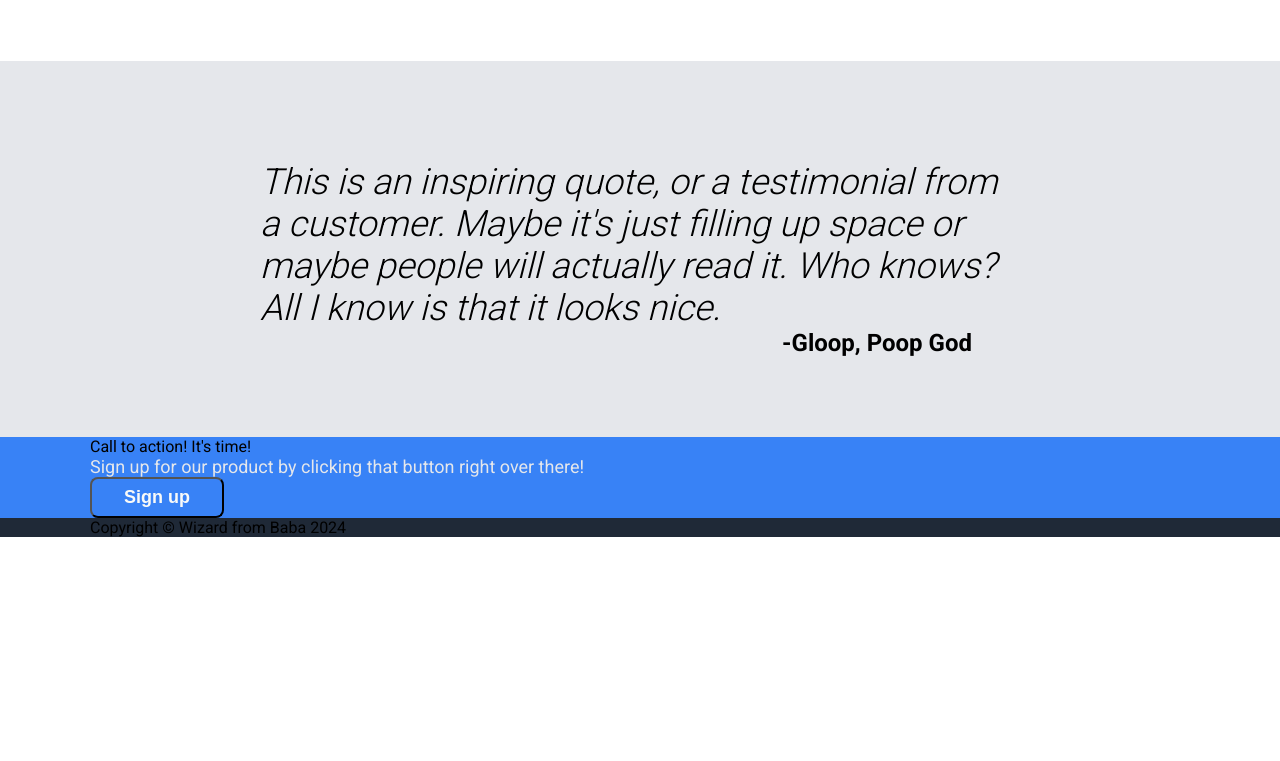
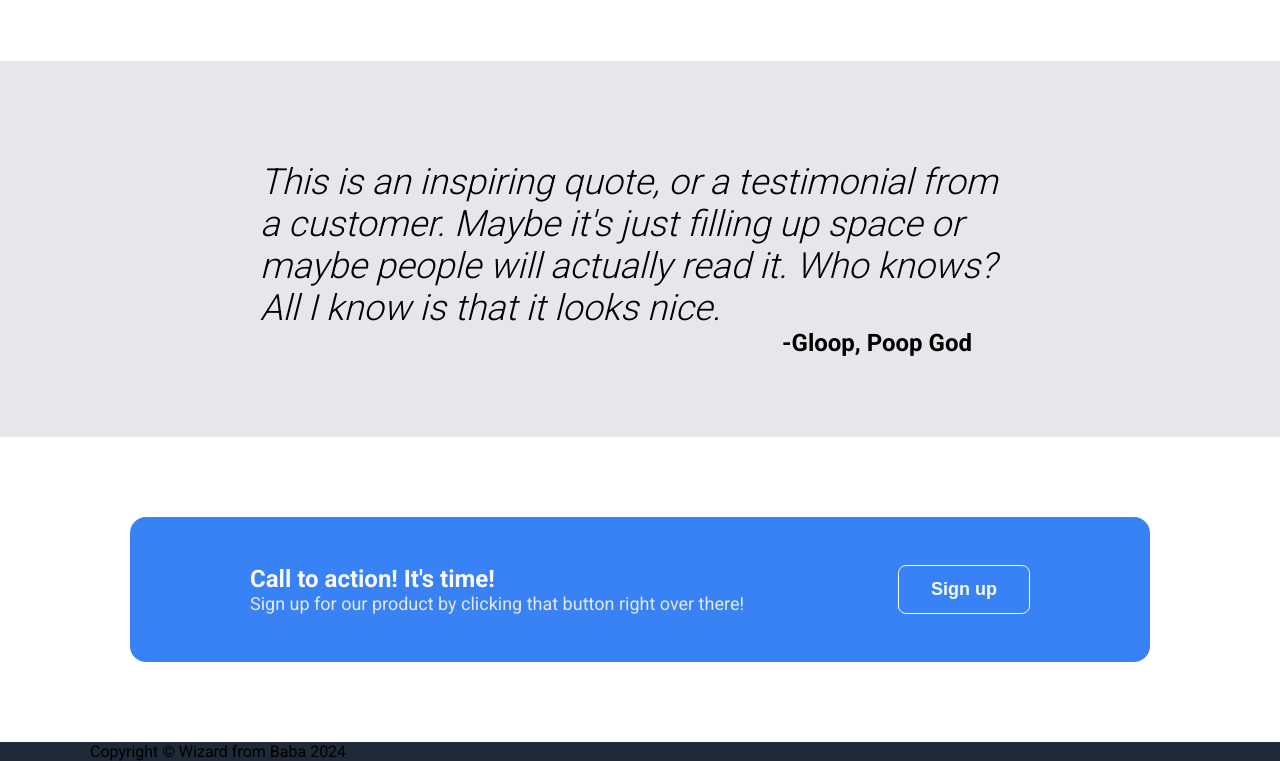
Before and after one commit to poop-fart45/odin-landing-page, a plain HTML site: page index.html in a window 1280 px wide. Shown: the part 994-1755 px from the top of the page. Before the commit the page ends 1531 px from the top, so only its background shows below. Drawn offline with Linux system fonts and the light colour scheme.

```diff
--- a/css/style.css
+++ b/css/style.css
@@ -20,12 +20,8 @@ body {
     background-color: #1F2937;
 }
 
-button,
-.cta {
+button {
     background-color: #3882F6;
-}
-
-button {
     font-size: 18px;
     font-weight: bold;
     padding: 8px 32px;
@@ -44,6 +40,7 @@ button {
 
 .header .logo,
 .hero .text,
+.cta .text,
 button {
     color: #F9FAF8;
 }
@@ -168,5 +165,33 @@ button {
 
 /* cta */
 
+.cta {
+    /* height: 300px; */
+}
+
+.cta > .content {
+    margin-top: 80px;
+    margin-bottom: 80px;
+    padding: 0;
+}
+
+.cta .box {
+    background-color: #3882F6;
+    border-radius: 16px;
+    display: flex;
+    justify-content: space-between;
+    padding: 48px 120px;
+    margin: 0px 40px;
+}
+
+.cta .text {
+    font-size: 24px;
+    font-weight: bold;
+}
+
+.cta button {
+    border: 1px solid #F9FAF8;
+}
+
 
 /* footer */
--- a/index.html
+++ b/index.html
@@ -62,7 +62,7 @@
         <div class="content">
             <div class="box">
                 <div class="left">
-                    <div>Call to action! It's time!</div>
+                    <div class="text">Call to action! It's time!</div>
                     <div class="subtext">Sign up for our product by clicking that button right over there!</div>
                 </div>
                 <button>Sign up</button>
```
